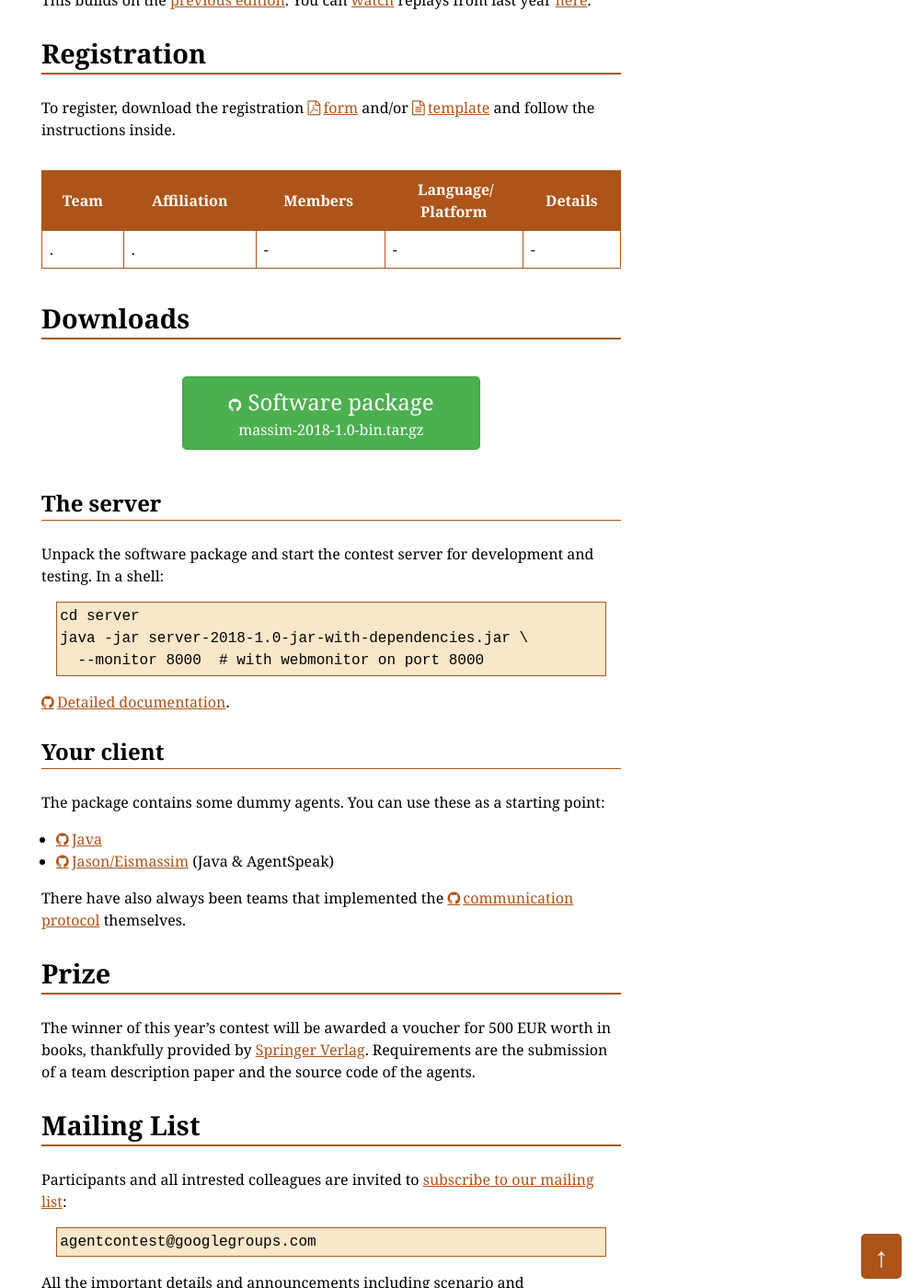
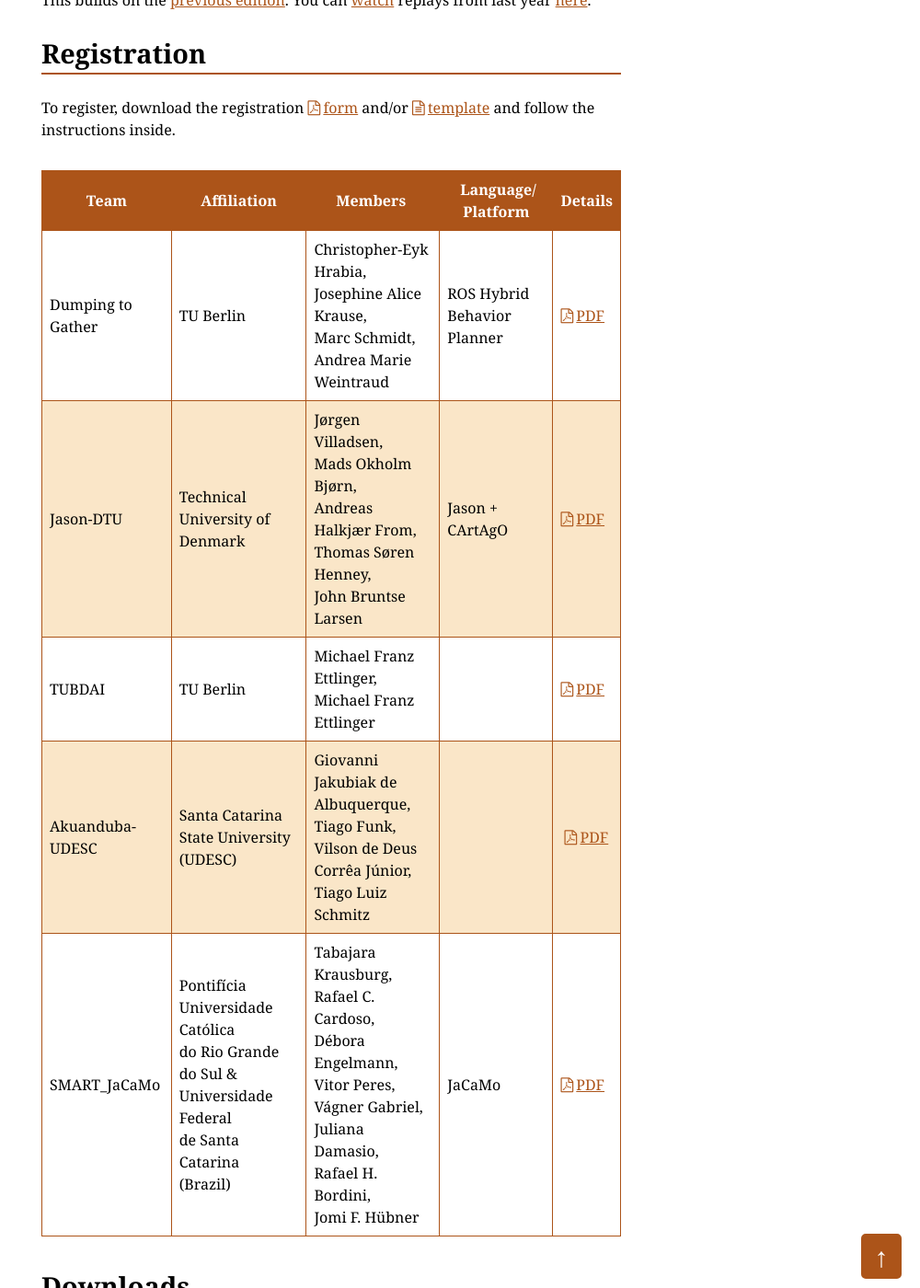
Before and after one commit to agentcontest/agentcontest.github.io, a Jekyll site: the page built from 2018/index.md, in a window 1280 px wide and 1400 px high, scrolled down 1226 px. Shown: the whole window at 92% size, without its empty margins (280-1280 px from the left). Built offline with Jekyll 4.4.1, drawn with Linux system fonts in a browser that asks for light colours.

Commit message:
add registrations

```diff
--- a/2018/index.md
+++ b/2018/index.md
@@ -29,7 +29,11 @@
 
 | Team | Affiliation | Members | Language/<br>Platform | Details |
 | -- |
-| . | . | - | - | - |
+| Dumping to Gather | TU Berlin | Christopher-Eyk Hrabia, <br> Josephine Alice Krause, <br> Marc Schmidt, <br> Andrea Marie Weintraud | ROS Hybrid Behavior Planner | [PDF](registration/dtg.pdf) |
+| Jason-DTU | Technical University of Denmark | Jørgen Villadsen, <br> Mads Okholm Bjørn, <br> Andreas Halkjær From, <br> Thomas Søren Henney, <br> John Bruntse Larsen | Jason + CArtAgO | [PDF](registration/jason-dtu.pdf) |
+| TUBDAI | TU Berlin | Michael Franz Ettlinger, <br> Michael Franz Ettlinger | | [PDF](registration/tubdai.pdf) |
+| Akuanduba-UDESC | Santa Catarina State University (UDESC) | Giovanni Jakubiak de Albuquerque, <br> Tiago Funk, <br> Vilson de Deus Corrêa Júnior, <br> Tiago Luiz Schmitz | | [PDF](registration/akuanduba.pdf)
+| SMART_JaCaMo | Pontifícia<br> Universidade<br> Católica<br> do Rio Grande<br> do Sul & Universidade <br> Federal <br> de Santa <br> Catarina <br> (Brazil) | Tabajara Krausburg, <br> Rafael C. Cardoso, <br> Débora Engelmann, <br> Vitor Peres, <br> Vágner Gabriel, <br> Juliana Damasio, <br> Rafael H. Bordini, <br> Jomi F. Hübner | JaCaMo | [PDF](registration/smart-jacamo.pdf) |
 
 Downloads
 ---------
```
Also changed, not shown: 5 other files.
